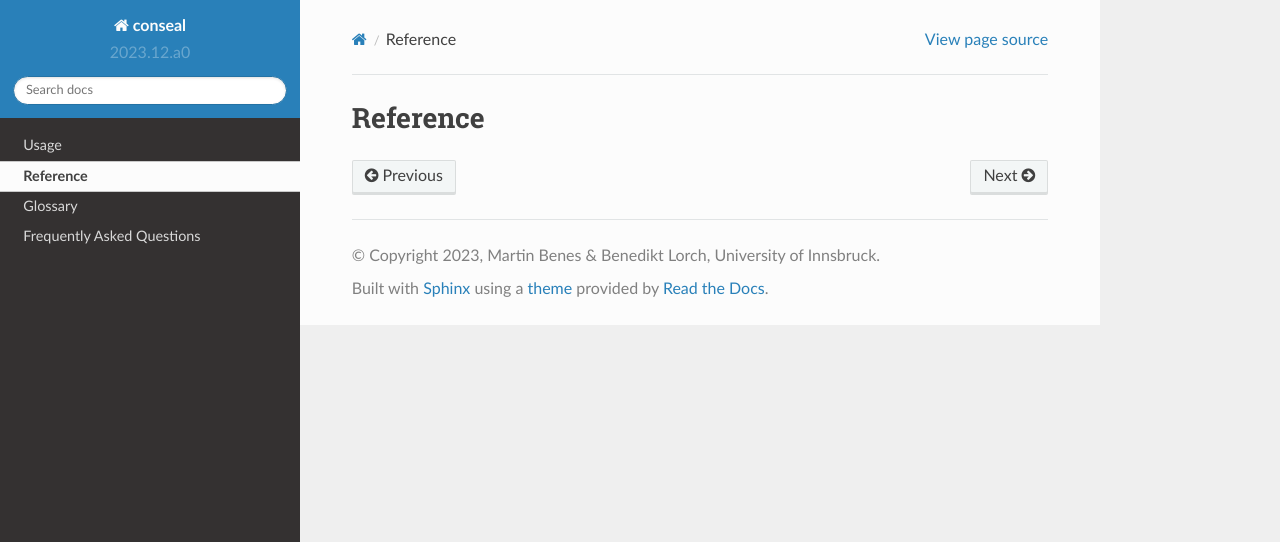
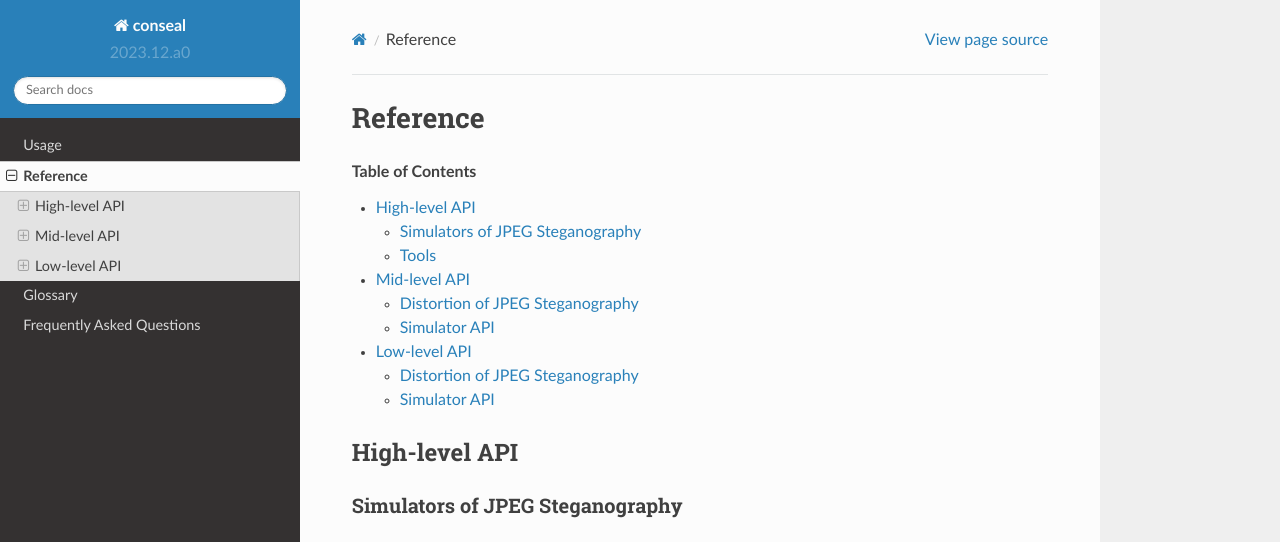
Before and after one commit to uibk-uncover/conseal, a Sphinx documentation site: the page built from docs/reference.rst, in a window 1280 px wide and 1400 px high. Shown: the top 542 px of the window. Built offline with Sphinx 7.4.7 and the Read the Docs theme 2.0.0, drawn with Linux system fonts in a browser that asks for light colours; some of the changed text lies outside the part shown; grey boxes are pictures that could not be loaded.

Commit message:
added reference doc

```diff
--- a/docs/reference.rst
+++ b/docs/reference.rst
@@ -3,3 +3,59 @@ Reference
 
 .. contents:: Table of Contents
    :local:
+
+
+High-level API
+--------------
+
+Simulators of JPEG Steganography
+""""""""""""""""""""""""""""""""
+
+.. autofunction:: conseal.juniward.simulate_single_channel
+
+.. autoclass:: conseal.juniward.Implementation
+   :members: JUNIWARD_ORIGINAL, JUNIWARD_FIX_OFF_BY_ONE
+
+.. autofunction:: conseal.uerd.simulate_single_channel
+
+.. autofunction:: conseal.nsF5.simulate_single_channel
+
+Tools
+"""""
+
+.. autofunction:: conseal.tools.nzAC
+
+
+Mid-level API
+-------------
+
+Distortion of JPEG Steganography
+""""""""""""""""""""""""""""""""
+
+.. autofunction:: conseal.juniward.compute_distortion
+
+.. autofunction:: conseal.uerd.compute_distortion
+
+Simulator API
+"""""""""""""
+
+.. autofunction:: conseal.simulate.ternary
+
+Low-level API
+-------------
+
+Distortion of JPEG Steganography
+""""""""""""""""""""""""""""""""
+
+.. autofunction:: conseal.juniward.compute_cost
+
+.. autofunction:: conseal.uerd.compute_cost
+
+.. autofunction:: conseal.nsF5.probability
+
+Simulator API
+"""""""""""""
+
+.. autofunction:: conseal.simulate._ternary.probability
+
+.. autofunction:: conseal.simulate._ternary.simulate
```
Also changed, not shown: 1 other file.
